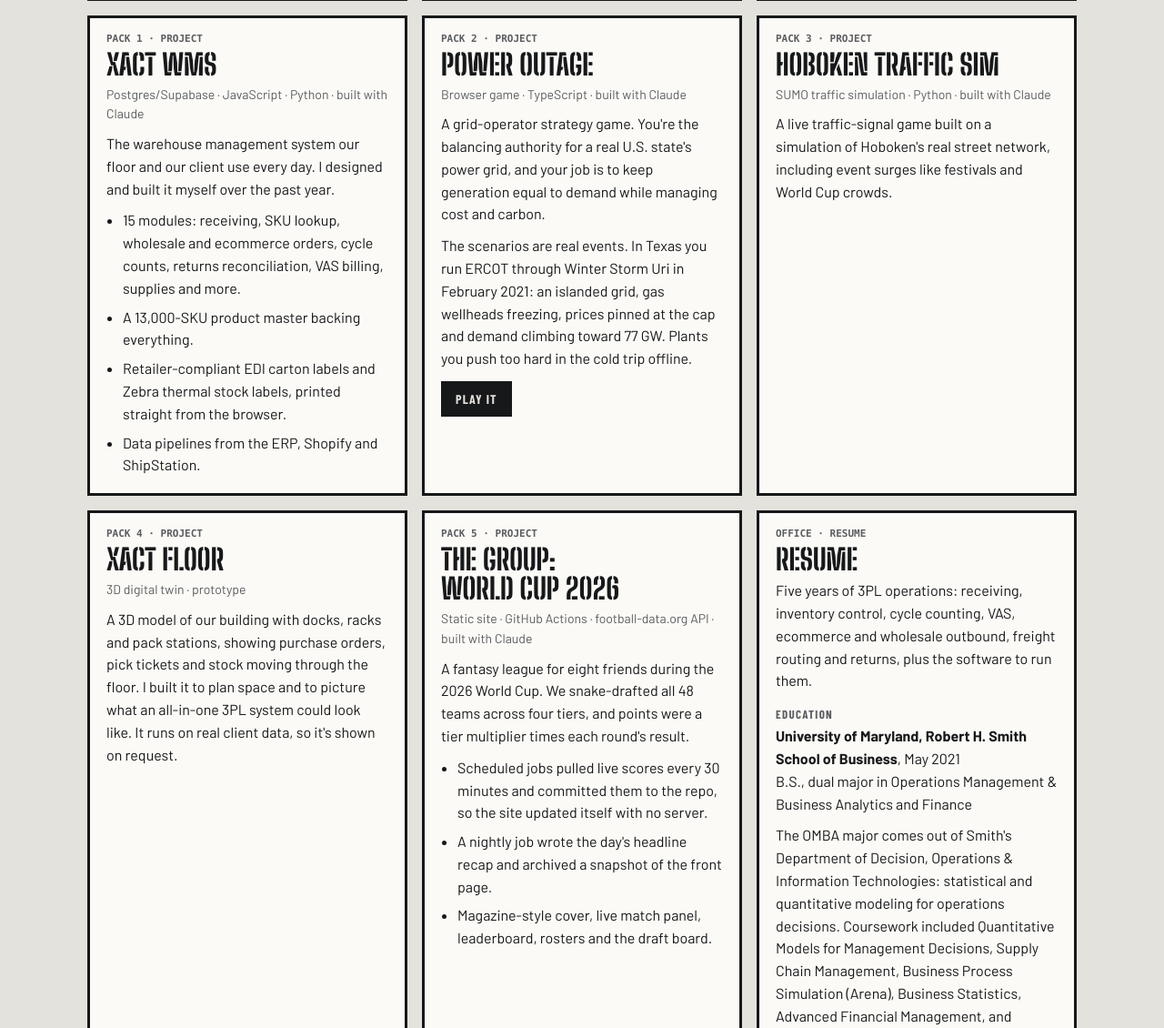
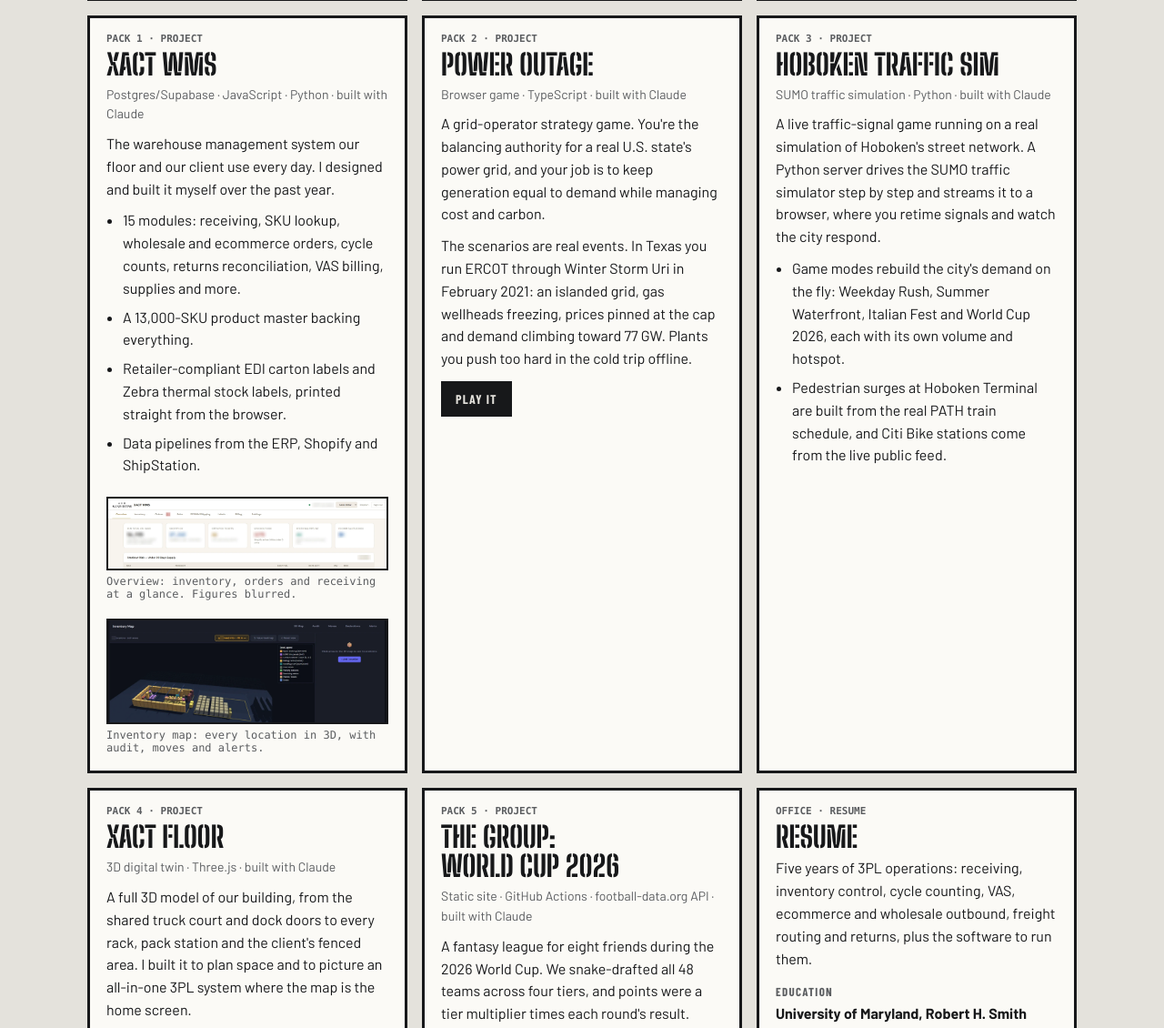
Before and after one commit to StephenScarcella/StephenScarcella.github.io, a plain HTML site: page index.html in a window 1280 px wide. Shown: the part 1982-3112 px from the top of the page at 91% size. Drawn offline with nearby package versions, Linux system fonts and the light colour scheme; a web font is replaced by a local one.

Commit message:
Project screenshots (stats blurred), full XACT Floor + traffic sim writeups
Co-Authored-By: Claude Opus 5.5 <noreply@anthropic.com>

```diff
--- a/index.html
+++ b/index.html
@@ -100,7 +100,10 @@
         <li>Retailer-compliant EDI carton labels and Zebra thermal stock labels, printed straight from the browser.</li>
         <li>Data pipelines from the ERP, Shopify and ShipStation.</li>
       </ul>
-      <div class="shots" data-shots=""></div>
+      <div class="shots">
+        <figure><img src="./media/wms-overview.webp" alt="XACT WMS overview screen: KPI cards for on-hand inventory, open pick tickets, stockout risk and receiving pipeline, with values blurred" loading="lazy" width="1876" height="473"><figcaption>Overview: inventory, orders and receiving at a glance. Figures blurred.</figcaption></figure>
+        <figure><img src="./media/wms-inventory-map.webp" alt="3D inventory map of the client's area: shelving, bin panels, locked vault, carts and pallets, with a zone legend" loading="lazy" width="1712" height="627"><figcaption>Inventory map: every location in 3D, with audit, moves and alerts.</figcaption></figure>
+      </div>
     </section>
 
     <section id="outage" data-zone="outage" data-loc="PACK 2 · PROJECT">
@@ -114,14 +117,26 @@
     <section id="traffic" data-zone="traffic" data-loc="PACK 3 · PROJECT">
       <h2>Hoboken traffic sim</h2>
       <p class="meta">SUMO traffic simulation · Python · built with Claude</p>
-      <p>A live traffic-signal game built on a simulation of Hoboken's real street network, including event surges like festivals and World Cup crowds.</p>
+      <p>A live traffic-signal game running on a real simulation of Hoboken's street network. A Python server drives the SUMO traffic simulator step by step and streams it to a browser, where you retime signals and watch the city respond.</p>
+      <ul>
+        <li>Game modes rebuild the city's demand on the fly: Weekday Rush, Summer Waterfront, Italian Fest and World Cup 2026, each with its own volume and hotspot.</li>
+        <li>Pedestrian surges at Hoboken Terminal are built from the real PATH train schedule, and Citi Bike stations come from the live public feed.</li>
+      </ul>
       <video class="clip" data-src="" muted loop playsinline controls preload="none" aria-label="Screen recording of the Hoboken traffic simulation"></video>
     </section>
 
     <section id="twin" data-zone="twin" data-loc="PACK 4 · PROJECT">
       <h2>XACT Floor</h2>
-      <p class="meta">3D digital twin · prototype</p>
-      <p>A 3D model of our building with docks, racks and pack stations, showing purchase orders, pick tickets and stock moving through the floor. I built it to plan space and to picture what an all-in-one 3PL system could look like. It runs on real client data, so it's shown on request.</p>
+      <p class="meta">3D digital twin · Three.js · built with Claude</p>
+      <p>A full 3D model of our building, from the shared truck court and dock doors to every rack, pack station and the client's fenced area. I built it to plan space and to picture an all-in-one 3PL system where the map is the home screen.</p>
+      <ul>
+        <li>Walk into each part of the operation: yard and docks, receiving, inventory, ecommerce pack-out, wholesale and VAS, labels, cycle count, supplier portal, billing and the vault.</li>
+        <li>Role-based views: an owner sees every tenant, a client sees only its own goods, and restricted zones are hatched out.</li>
+        <li>Replay a full shift at up to 600× speed against the dock schedule, with live counters for trucks, receiving, packing and billable work.</li>
+      </ul>
+      <div class="shots">
+        <figure><img src="./media/xact-floor-3d.webp" alt="XACT Floor 3D model of the building: suite with pallet racking, the client's fenced area, dock doors and truck court, with a walk-into menu and shift timeline" loading="lazy" width="1508" height="881"><figcaption>Suite view with the shift timeline. Figures blurred; live demo on request.</figcaption></figure>
+      </div>
     </section>
 
     <section id="pickem" data-zone="pickem" data-loc="PACK 5 · PROJECT">
--- a/style.css
+++ b/style.css
@@ -86,7 +86,9 @@ section ul{margin:8px 0 0;padding-left:18px;display:grid;gap:7px}
 .contact{font-size:15px;user-select:all}
 .shots{display:grid;gap:10px;margin-top:12px}
 .shots:empty{display:none}
-.shots img,.clip{width:100%;border:2px solid var(--rule);display:block;margin-top:10px}
+.shots figure{margin:0}
+.shots img,.clip{width:100%;height:auto;border:2px solid var(--rule);display:block;margin-top:10px}
+.shots figcaption{font:500 12px var(--f-mono);color:var(--t2);margin-top:5px}
 .foot{font-size:11px;color:var(--t2);border-top:3px solid var(--rule);padding-top:10px}
 
 @media (max-width:720px){
```
Also changed, not shown: media/wms-inventory-map.webp (added), media/wms-overview.webp (added), media/xact-floor-3d.webp (added).
